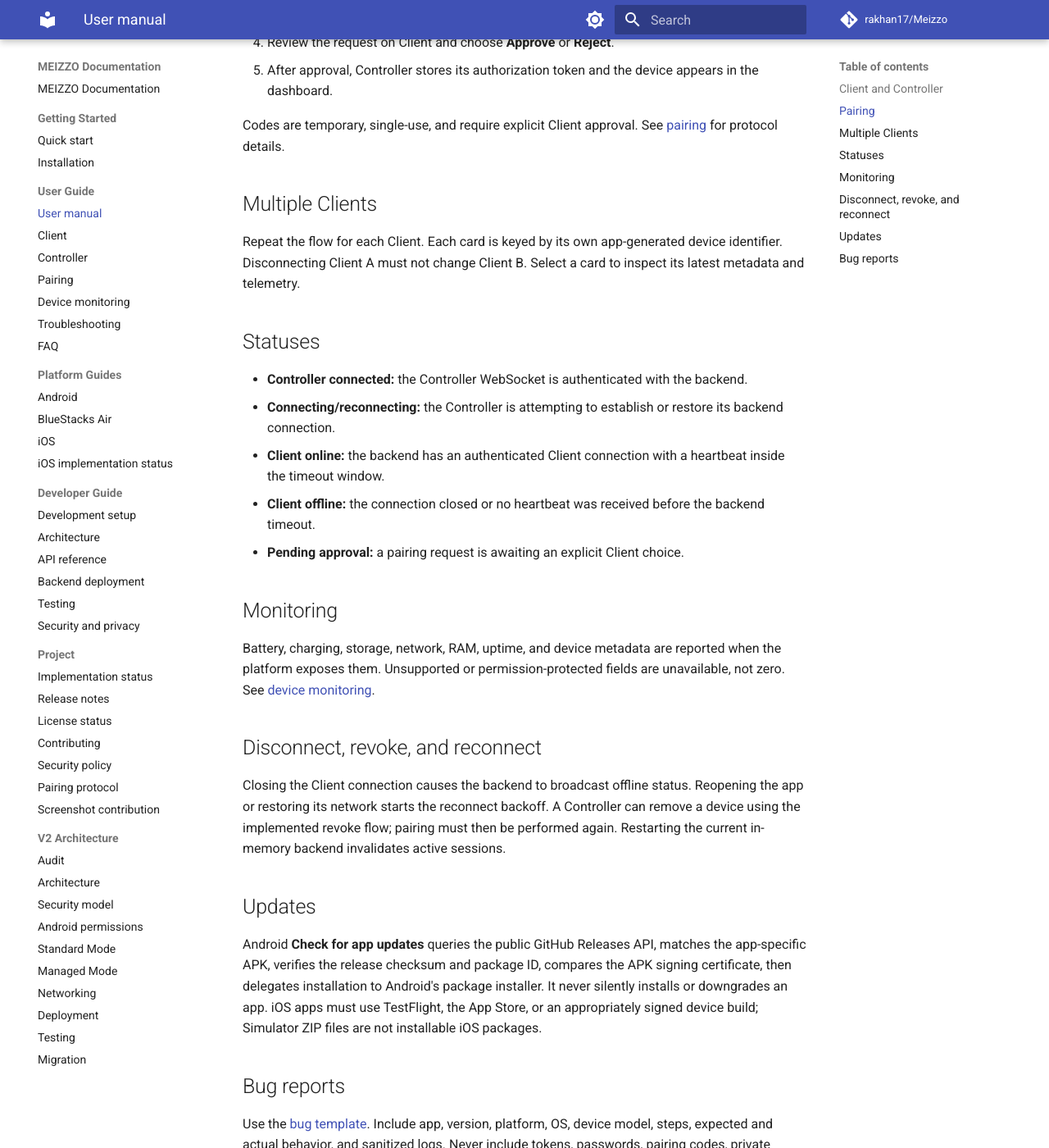
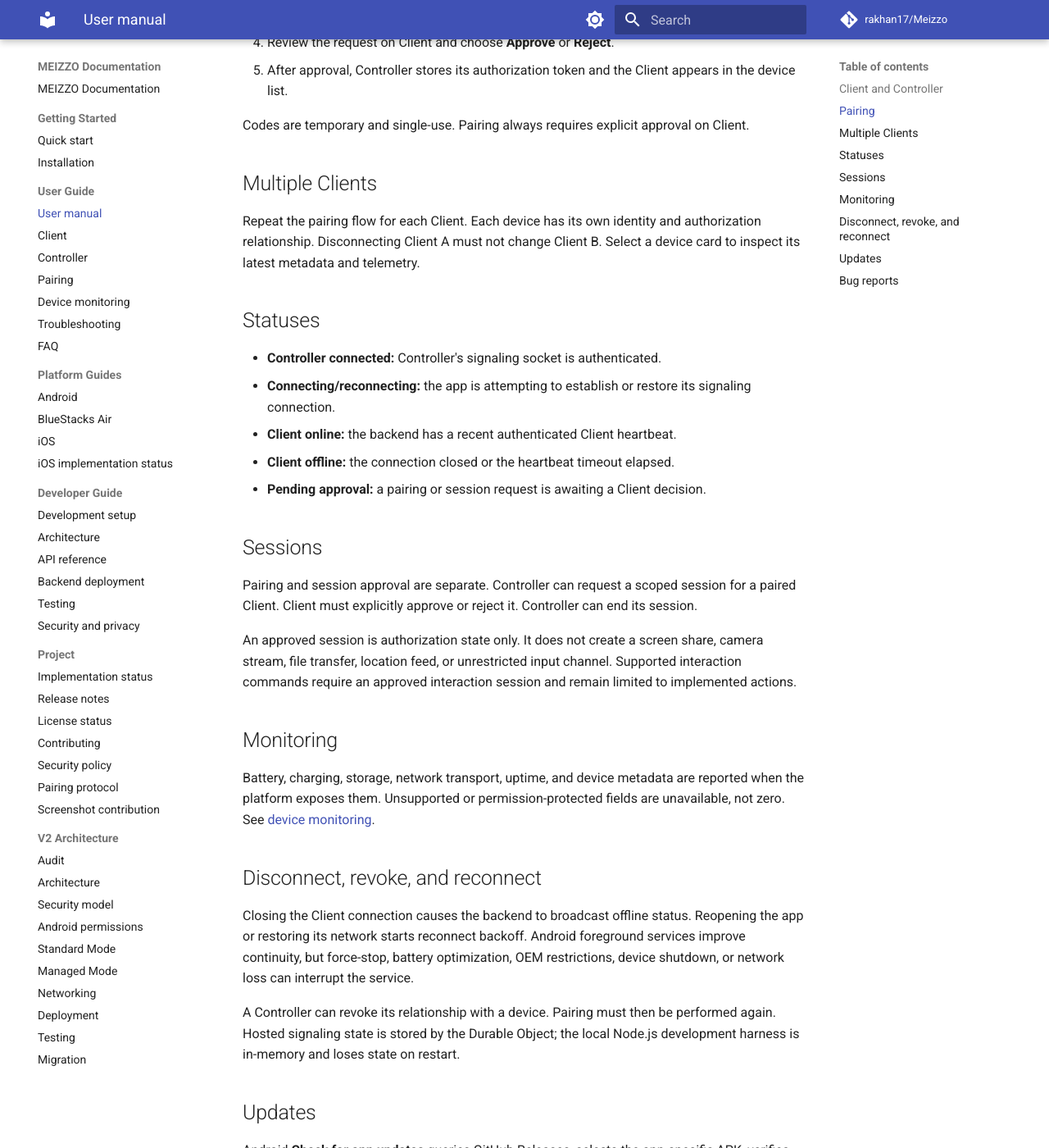
Before and after one commit to rakhan17/Meizzo, an MkDocs documentation site: the page built from docs/user-guide.md, in a window 1280 px wide and 1400 px high, scrolled down 460 px. Shown: the whole window at 82% size. Built offline with MkDocs 1.6.1 and Material for MkDocs 9.7.7, drawn with Linux system fonts in a browser that asks for light colours; comment, search, counter and statistics services are not loaded; some of the changed text lies outside the part shown.

Commit message:
docs: update user guide for beta.5 sessions

```diff
--- a/docs/user-guide.md
+++ b/docs/user-guide.md
@@ -2,66 +2,79 @@
 
 ## Client and Controller
 
-The **Client** is installed on the device receiving assistance. The **Controller**
-is installed on the operator device. They are separate applications with
-separate Android package IDs and iOS bundle IDs.
+The **Client** is installed on the device receiving assistance. The
+**Controller** is installed on the operator device. They are separate
+applications with separate Android package IDs and iOS bundle IDs.
 
 ## Pairing
 
-1. Open Client and copy the displayed six-digit code.
+1. Open Client and note the displayed six-digit code.
 2. Open Controller and choose **Add device**.
 3. Enter the code exactly as shown.
 4. Review the request on Client and choose **Approve** or **Reject**.
-5. After approval, Controller stores its authorization token and the device
-   appears in the dashboard.
+5. After approval, Controller stores its authorization token and the Client
+   appears in the device list.
 
-Codes are temporary, single-use, and require explicit Client approval. See
-[pairing](pairing.md) for protocol details.
+Codes are temporary and single-use. Pairing always requires explicit approval
+on Client.
 
 ## Multiple Clients
 
-Repeat the flow for each Client. Each card is keyed by its own app-generated
-device identifier. Disconnecting Client A must not change Client B. Select a
-card to inspect its latest metadata and telemetry.
+Repeat the pairing flow for each Client. Each device has its own identity and
+authorization relationship. Disconnecting Client A must not change Client B.
+Select a device card to inspect its latest metadata and telemetry.
 
 ## Statuses
 
-- **Controller connected:** the Controller WebSocket is authenticated with the
-  backend.
-- **Connecting/reconnecting:** the Controller is attempting to establish or
-  restore its backend connection.
-- **Client online:** the backend has an authenticated Client connection with a
-  heartbeat inside the timeout window.
-- **Client offline:** the connection closed or no heartbeat was received before
-  the backend timeout.
-- **Pending approval:** a pairing request is awaiting an explicit Client choice.
+- **Controller connected:** Controller's signaling socket is authenticated.
+- **Connecting/reconnecting:** the app is attempting to establish or restore
+  its signaling connection.
+- **Client online:** the backend has a recent authenticated Client heartbeat.
+- **Client offline:** the connection closed or the heartbeat timeout elapsed.
+- **Pending approval:** a pairing or session request is awaiting a Client
+  decision.
+
+## Sessions
+
+Pairing and session approval are separate. Controller can request a scoped
+session for a paired Client. Client must explicitly approve or reject it.
+Controller can end its session.
+
+An approved session is authorization state only. It does not create a screen
+share, camera stream, file transfer, location feed, or unrestricted input
+channel. Supported interaction commands require an approved interaction
+session and remain limited to implemented actions.
 
 ## Monitoring
 
-Battery, charging, storage, network, RAM, uptime, and device metadata are
+Battery, charging, storage, network transport, uptime, and device metadata are
 reported when the platform exposes them. Unsupported or permission-protected
 fields are unavailable, not zero. See [device monitoring](device-monitoring.md).
 
 ## Disconnect, revoke, and reconnect
 
 Closing the Client connection causes the backend to broadcast offline status.
-Reopening the app or restoring its network starts the reconnect backoff. A
-Controller can remove a device using the implemented revoke flow; pairing must
-then be performed again. Restarting the current in-memory backend invalidates
-active sessions.
+Reopening the app or restoring its network starts reconnect backoff. Android
+foreground services improve continuity, but force-stop, battery optimization,
+OEM restrictions, device shutdown, or network loss can interrupt the service.
+
+A Controller can revoke its relationship with a device. Pairing must then be
+performed again. Hosted signaling state is stored by the Durable Object;
+the local Node.js development harness is in-memory and loses state on restart.
 
 ## Updates
 
-Android **Check for app updates** queries the public GitHub Releases API,
-matches the app-specific APK, verifies the release checksum and package ID,
-compares the APK signing certificate, then delegates installation to Android's
-package installer. It never silently installs or downgrades an app. iOS apps
-must use TestFlight, the App Store, or an appropriately signed device build;
-Simulator ZIP files are not installable iOS packages.
+Android **Check for app updates** queries GitHub Releases, selects the
+app-specific APK, verifies release checksum and package identity, compares the
+APK signing certificate, then delegates installation to Android Package
+Installer. It never silently installs or downgrades an app.
+
+iOS uses Apple-supported distribution methods. Simulator ZIP files are not
+installable iOS packages.
 
 ## Bug reports
 
-Use the [bug template](https://github.com/rakhan17/Meizzo/blob/main/.github/ISSUE_TEMPLATE/bug_report.yml). Include app,
-version, platform, OS, device model, steps, expected and actual behavior, and
-sanitized logs. Never include tokens, passwords, pairing codes, private URLs,
-or personal data.
+Use the [bug template](https://github.com/rakhan17/Meizzo/blob/main/.github/ISSUE_TEMPLATE/bug_report.yml).
+Include app version, platform, OS, device model, steps, expected and actual
+behavior, and sanitized logs. Never include tokens, passwords, pairing codes,
+private URLs, or personal data.
```
